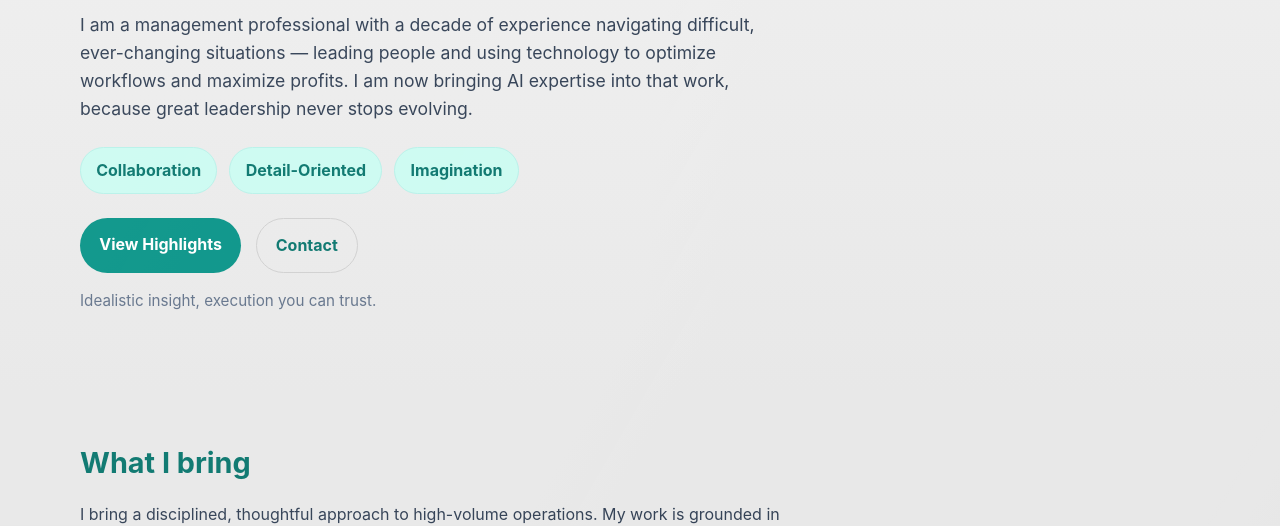
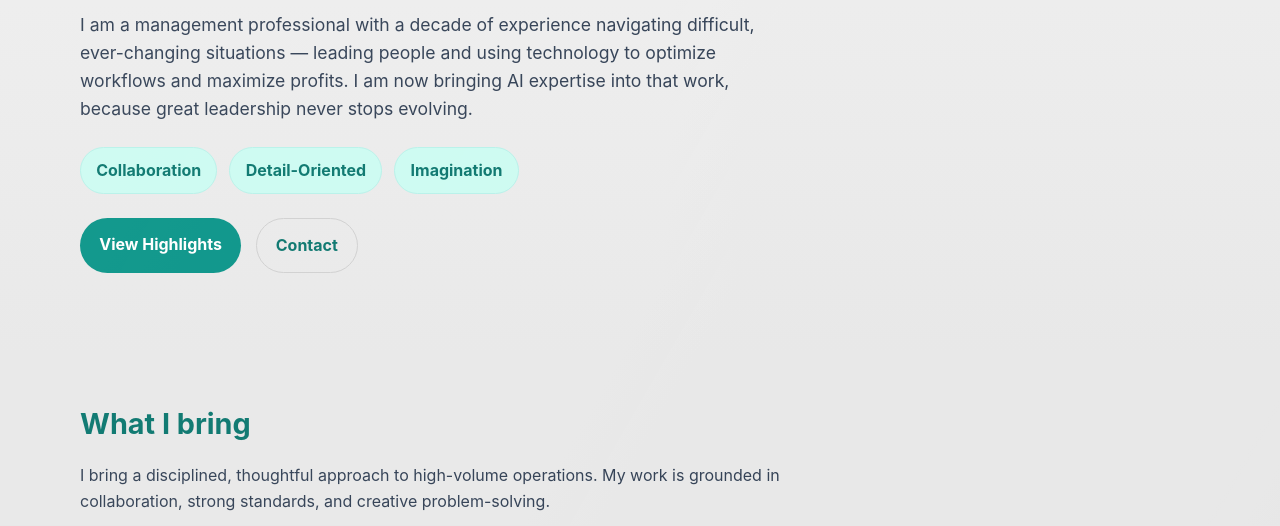
Before and after one commit to phil-myers/professional-website, a plain HTML site: page Personal-webpage.html in a window 1280 px wide. Shown: the part 275-801 px from the top of the page. Drawn offline with Linux system fonts and the light colour scheme.

Commit message:
Removed blurb under hero section

```diff
--- a/Personal-webpage.html
+++ b/Personal-webpage.html
@@ -404,8 +404,6 @@
           <a class="btn btn-primary" href="#highlights">View Highlights</a>
           <a class="btn btn-secondary" href="#contact">Contact</a>
         </div>
-
-        <p class="micro">Idealistic insight, execution you can trust.</p>
       </div>
     </section>
 
```
